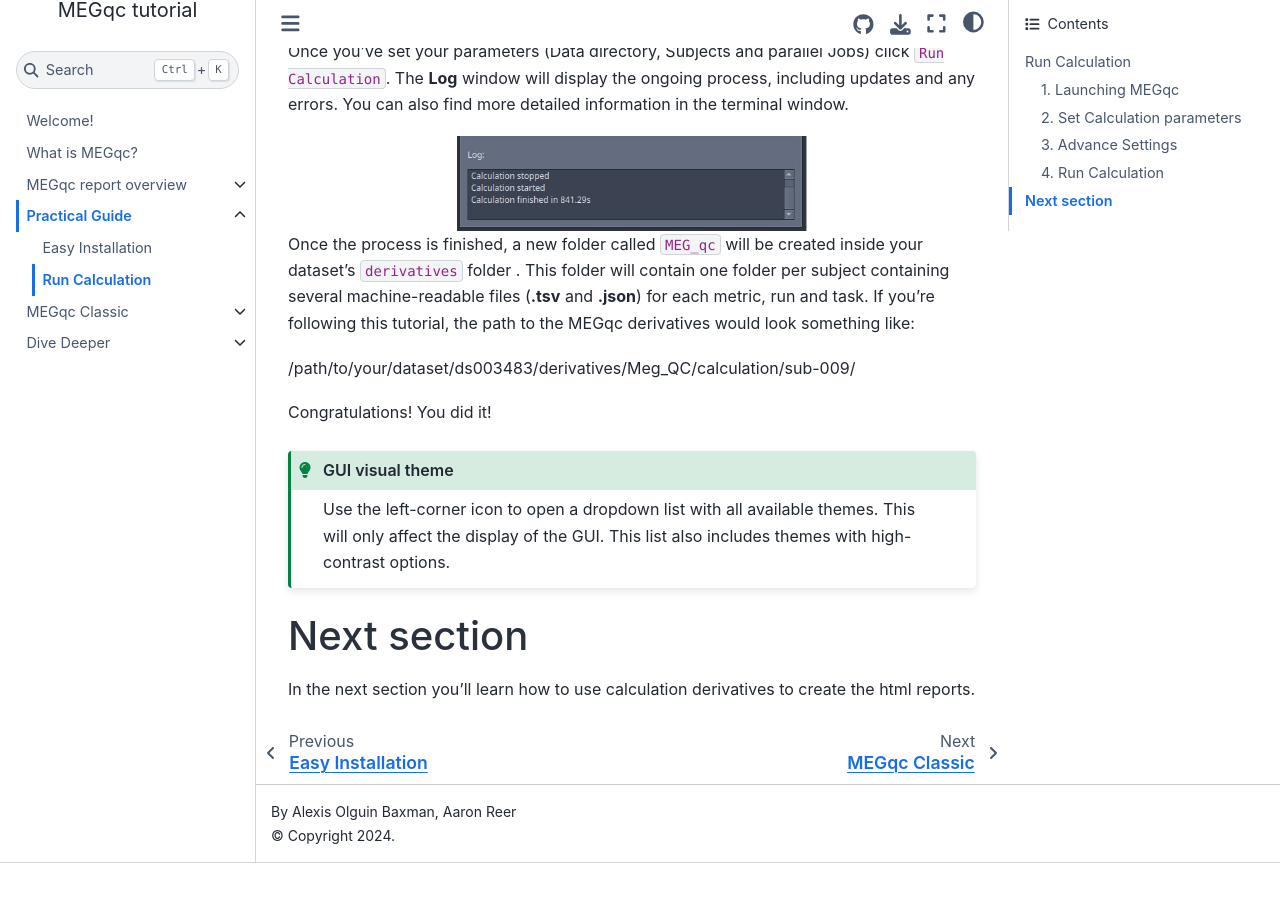
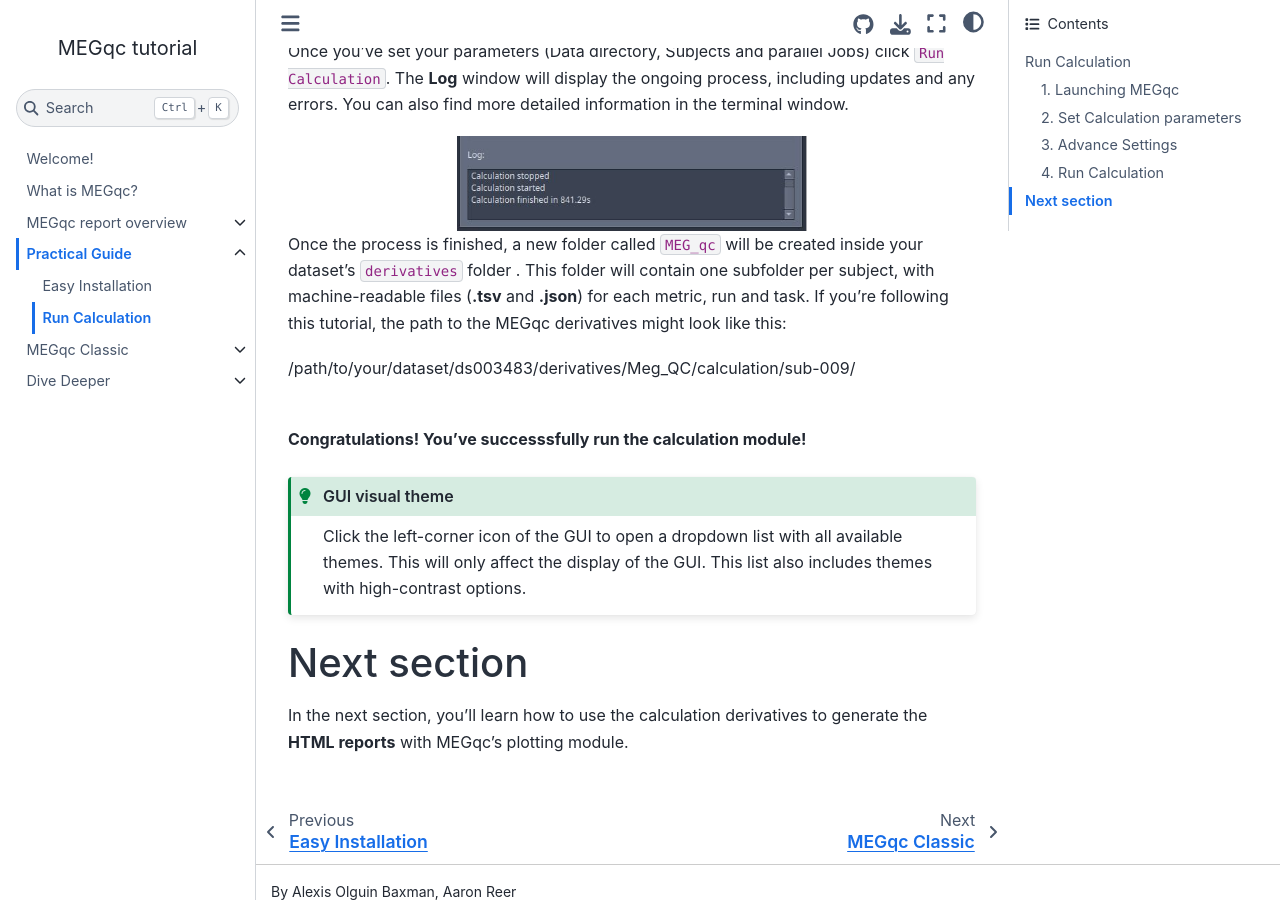
Before and after one commit to ANCPLabOldenburg/megqc_documentation, a Jupyter Book: the page built from new/run.md, in a window 1280 px wide and 900 px high, scrolled down 2084 px. Built offline with Jupyter Book 1.0.4 settings and Sphinx 7.4.7 and the Sphinx Book theme 1.1.4, drawn with Linux system fonts in a browser that asks for light colours; pages that are not in the unit, such as notebooks, are missing from menus; before the commit the page ends 2947 px from its top, so only the background shows below that.

Commit message:
Update run.md

````diff
--- a/new/run.md
+++ b/new/run.md
@@ -60,19 +60,24 @@
 
 <img src="../static/mini/logs.png" alt="gui-log" width="350px" align="center">
 
-Once the process is finished, a new folder called `MEG_qc` will be created inside your dataset's `derivatives` folder . This folder will contain one folder per subject containing several machine-readable files (**.tsv** and **.json**) for each metric, run and task. If you're following this tutorial, the path to the MEGqc derivatives would look something like:
+Once the process is finished, a new folder called `MEG_qc` will be created inside your dataset's `derivatives` folder . This folder will contain one subfolder per subject, with machine-readable files (**.tsv** and **.json**) for each metric, run and task. If you're following this tutorial, the path to the MEGqc derivatives might look like this:
+<br>
 
 
    /path/to/your/dataset/ds003483/derivatives/Meg_QC/calculation/sub-009/
 
+<br>
 
-Congratulations! You did it!
+**Congratulations! You've successsfully run the calculation module!**
 
 ```{admonition} GUI visual theme
 :class: tip
 
-Use the left-corner icon to open a dropdown list with all available themes. This will only affect the display of the GUI. This list also includes themes with high-contrast options.
+Click the left-corner icon of the GUI to open a dropdown list with all available themes. This will only affect the display of the GUI. This list also includes themes with high-contrast options.
 
 ```
+
 # Next section
-In the next section you'll learn how to use calculation derivatives to create the html reports.
+In the next section, you'll learn how to use the calculation derivatives to generate the **HTML reports** with MEGqc's plotting module.
+
+<br>
````
